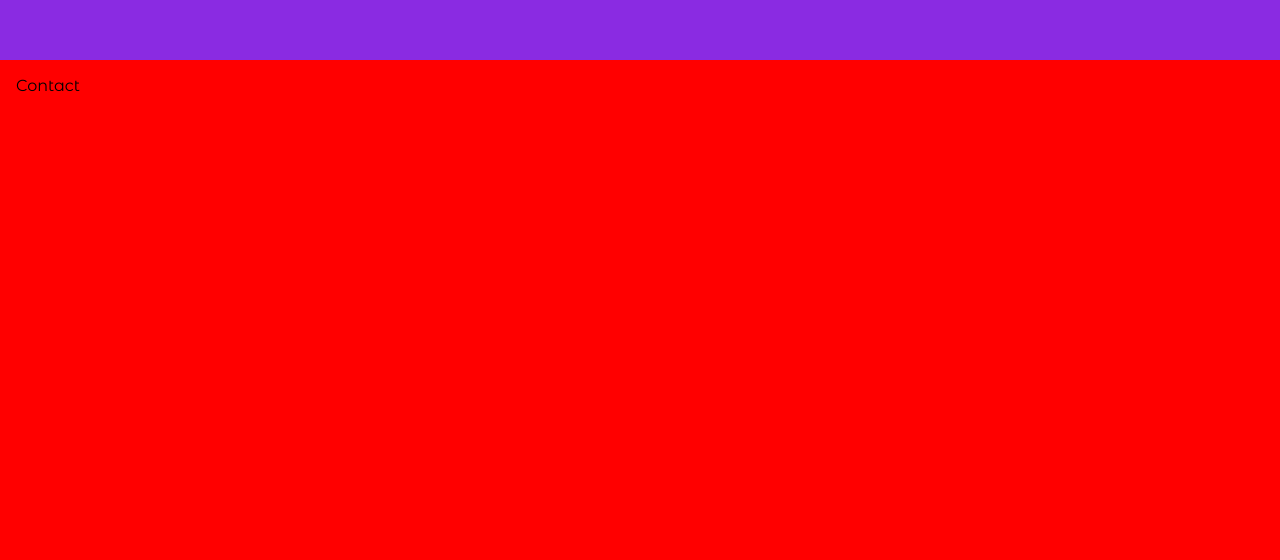
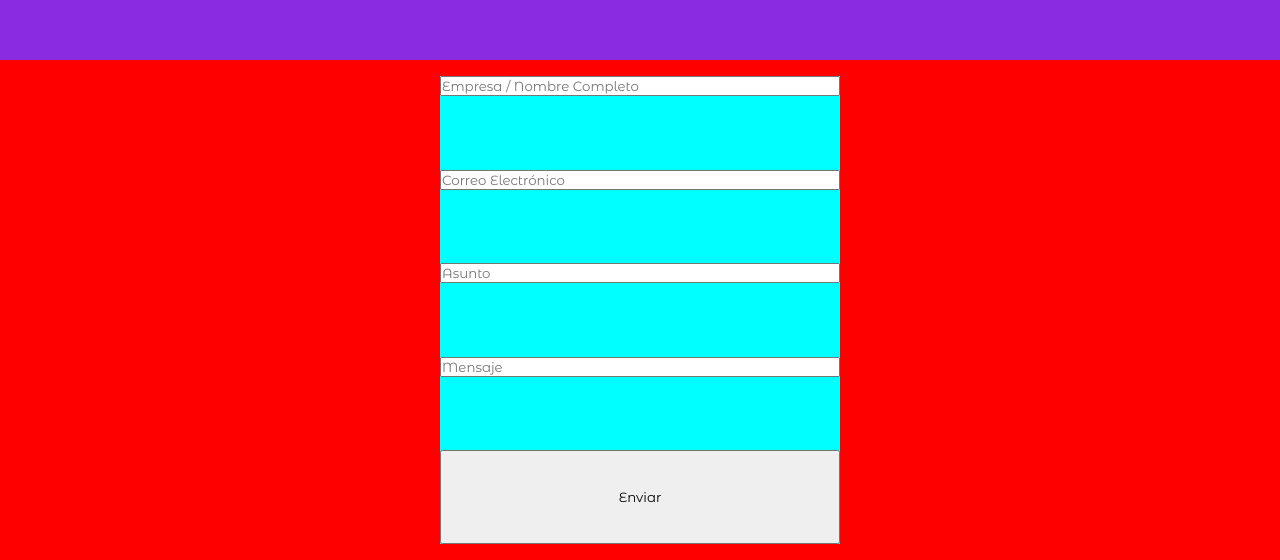
Before and after one commit to SantiagoLE/Portfolio, a React (Vite) app: page / in a window 1280 px wide. Shown: the part 2064-2624 px from the top of the page. Built offline with nearby package versions, Linux system fonts and the light colour scheme.

Commit message:
se hace logica para enviar correo despues de llenar datos en formulario, se usa la libreria emailjs-com y hook use-form

```diff
--- a/package.json
+++ b/package.json
@@ -10,8 +10,10 @@
     "preview": "vite preview"
   },
   "dependencies": {
+    "emailjs-com": "^3.2.0",
     "react": "^18.2.0",
     "react-dom": "^18.2.0",
+    "react-hook-form": "^7.44.1",
     "react-router-dom": "^6.11.2",
     "react-scroll": "^1.8.9",
     "react-typed": "^1.2.0"
--- a/src/components/Contact.jsx
+++ b/src/components/Contact.jsx
@@ -1,12 +1,61 @@
-import React from 'react'
+import React from 'react';
+import emailjs from 'emailjs-com';
+import { useForm } from 'react-hook-form';
 import "./style/contact.css"
 
 const Contact = () => {
+
+  const { handleSubmit, register, reset } = useForm();
+
+  const submit = (data) => {
+    // Configurar los parámetros para enviar el correo electrónico
+    const serviceId = 'service_xlxchmk';
+    const templateId = 'template_3c0b6vd';
+    const userId = 'Rewd3WOD6NpfFE5Mp';
+
+    // Preparar los datos del formulario para enviar en el correo electrónico
+    const templateParams = {
+      from_name: data.name,
+      from_email: data.email,
+      subject: data.subject,
+      message: data.text
+    };
+
+    // Enviar el formulario utilizando EmailJS
+    emailjs
+      .send(serviceId, templateId, templateParams, userId)
+      .then((response) => {
+        console.log('Correo electrónico enviado con éxito', response.text);
+        reset();
+      })
+      .catch((error) => {
+        console.error('Error al enviar el correo electrónico', error);
+      });
+  };
+
   return (
-    <section id='contact'>
-      Contact
-      </section>
-  )
-}
+    <section id="contact">
+      <form className='contact_form' onSubmit={handleSubmit(submit)}>
+        <div className="form_item">
+          <input id="name" type="text" {...register('name')} placeholder="Empresa / Nombre Completo" />
+        </div>
 
-export default Contact
+        <div className="form_item">
+          <input id="email" type="email" {...register('email')} placeholder="Correo Electrónico" />
+        </div>
+
+        <div className="form_item">
+          <input id="subject" type="text" {...register('subject')} placeholder="Asunto" />
+        </div>
+
+        <div className="form_item">
+          <input id="text" type="text" {...register('text')} placeholder="Mensaje" />
+        </div>
+
+        <button className='contact_btn' type="submit">Enviar</button>
+      </form>
+    </section>
+  );
+};
+
+export default Contact;
--- a/src/components/Home.jsx
+++ b/src/components/Home.jsx
@@ -7,8 +7,8 @@ const Home = () => {
 
     const handleDownload = () => {
         const link = document.createElement('a');
-        link.href = '/CVV_Santiago_Loaiza_Escobar.pdf';
-        link.download = 'Santiago_Loaiza_Escobar.pdf';
+        link.href = '/CV_Santiago_Loaiza_Escobar.pdf';
+        link.download = 'CV Santiago Loaiza Escobar.pdf';
         link.click();
       };
 
--- a/src/components/style/contact.css
+++ b/src/components/style/contact.css
@@ -2,5 +2,40 @@
     background-color: red;
     height: 500px;
     padding: 1rem;
+    display: flex;
+    justify-content: center;
 
 }
+
+.contact_form{
+width: 100%;
+max-width: 400px;
+display: grid;
+/* gap: 0.5rem; */
+background-color: aqua;
+
+}
+
+.form_item{
+
+}
+
+#name{
+width: 100%;
+}
+
+#email{
+width: 100%;
+}
+
+#subject{
+width: 100%;
+}
+
+#text{
+width: 100%;
+}
+
+.contact_btn{
+
+}
```
Also changed, not shown: 2 other files (tests, documents, lock files or other folders).
